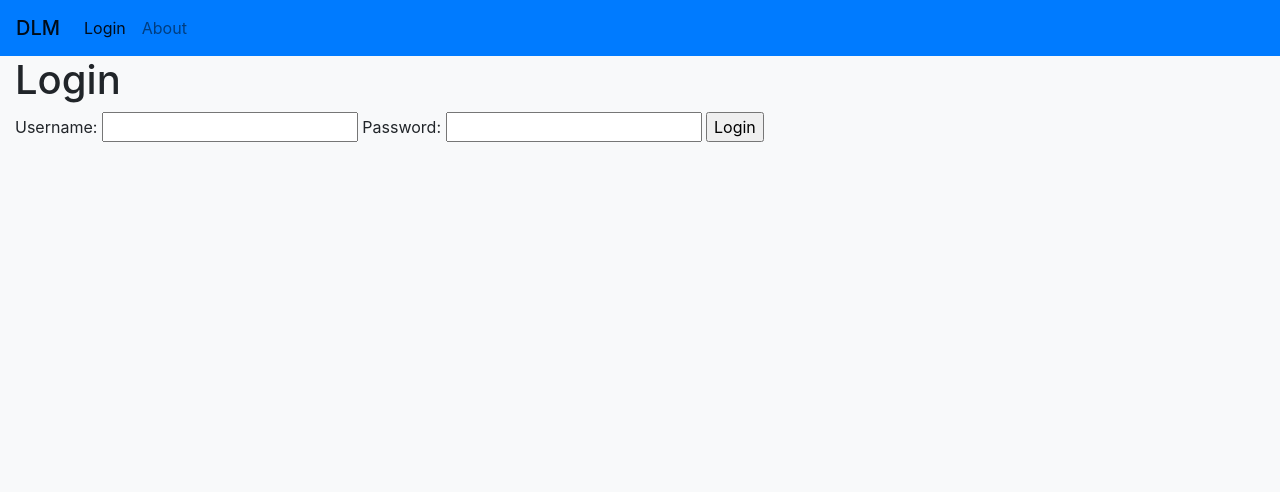
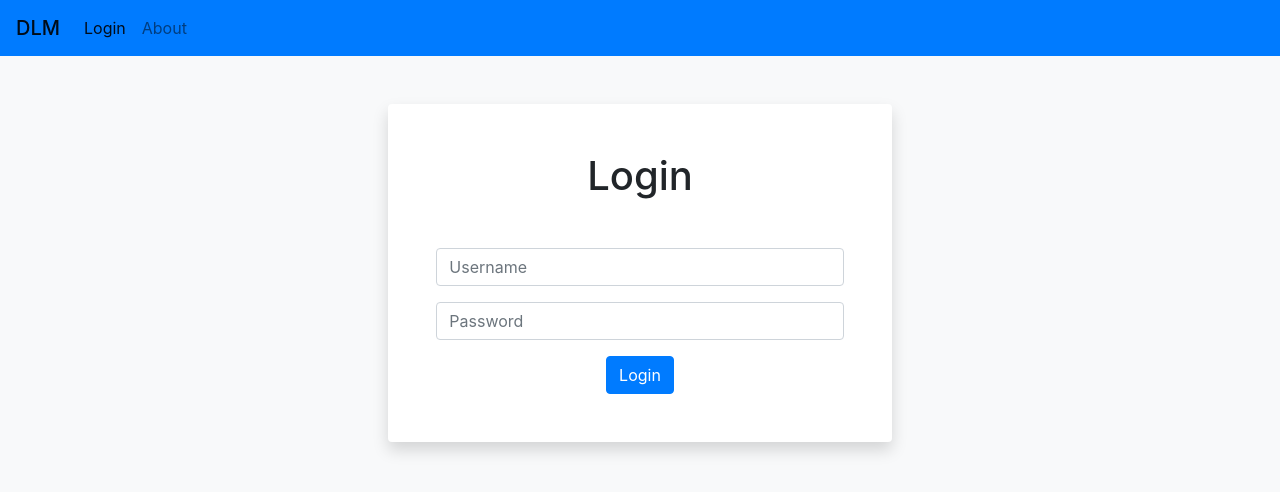
Before and after one commit to DeejayDoubleD/Deejays-Life-Manager, a Flask app: page /login in a window 1280 px wide. Shown: the top 492 px of the page. Run offline with Flask 3, Linux system fonts and the light colour scheme.

Commit message:
designed form button

```diff
--- a/templates/Login-Form.html
+++ b/templates/Login-Form.html
@@ -7,16 +7,26 @@
 {% block active_page %} Login {% endblock %}
 {% block content %}
 <div class="container-fluid">
-  <h1>Login</h1>
-  <form method="post">
+  <div class="row">
+    <div class="col-sm-9 col-md-7 col-lg-5 mx-auto">
+      <div class="card border-0 shadow rounded-3 my-5">
+        <div class="card-body p-4 p-sm-5">
+          <h1 class="card-title text-center mb-5 fw-light fs-5">Login</h1>
+          <form method="post">
+            <div class="form-floating mb-3">
+              <input type="text" class="form-control" id="username" name="username" placeholder="Username" required>
+            </div>
+            <div class="form-floating mb-3">
+              <input type="password" class="form-control" id="password" name="password" placeholder="Password" required>
+            </div>
+            <div class="text-center">
+              <button class="btn btn-primary btn-login fw-bold " type="submit">Login</button>
+            </div>
+          </form>
+        </div>
+      </div>
+    </div>
+  </div>
 
-    <label for="username">Username:</label>
-    <input type="text" id="username" name="username" required>
-
-    <label for="password">Password:</label>
-    <input type="password" id="password" name="password" required>
-
-    <input type="submit" value="Login">
-  </form>
 </div>
 {% endblock %}
```
